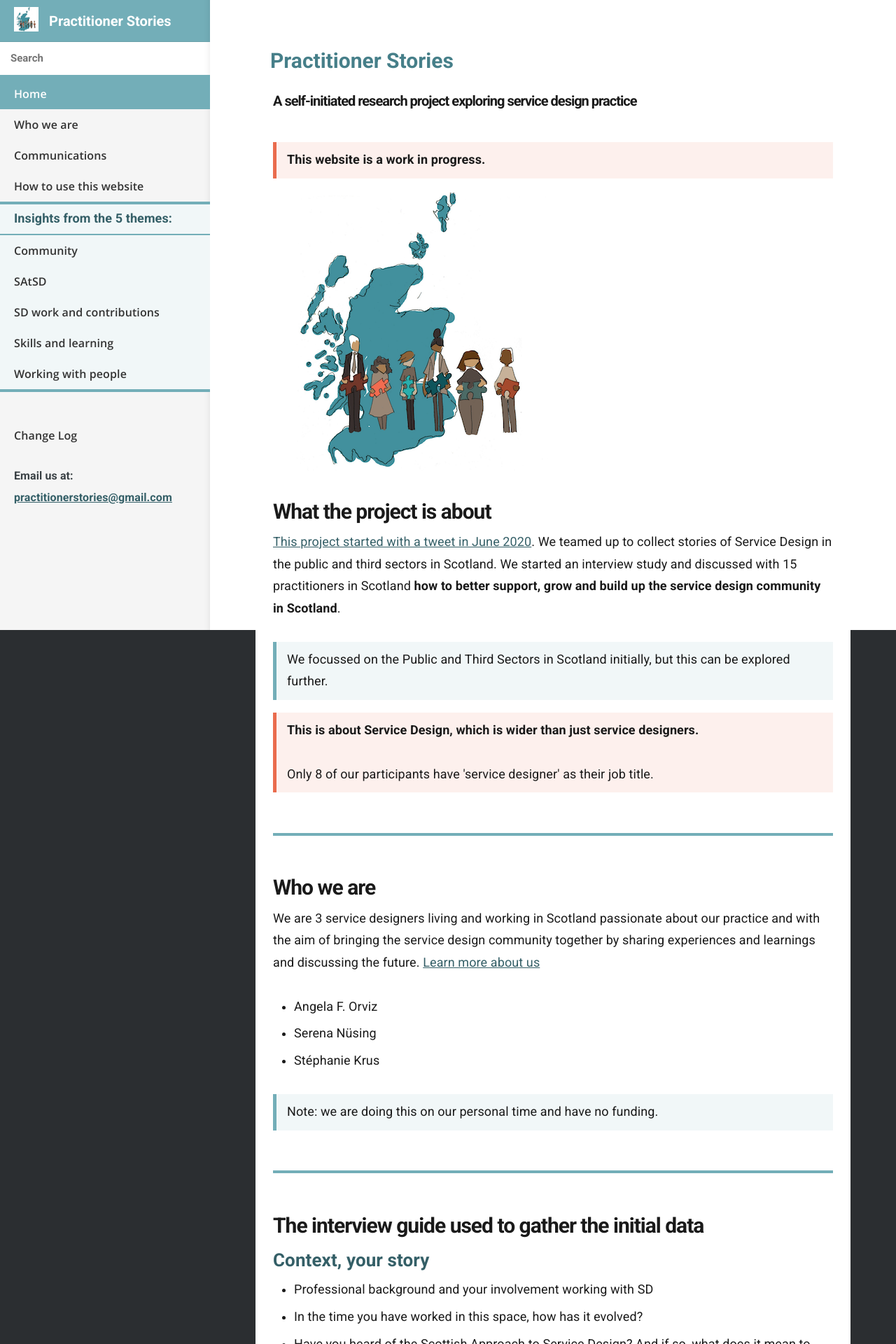
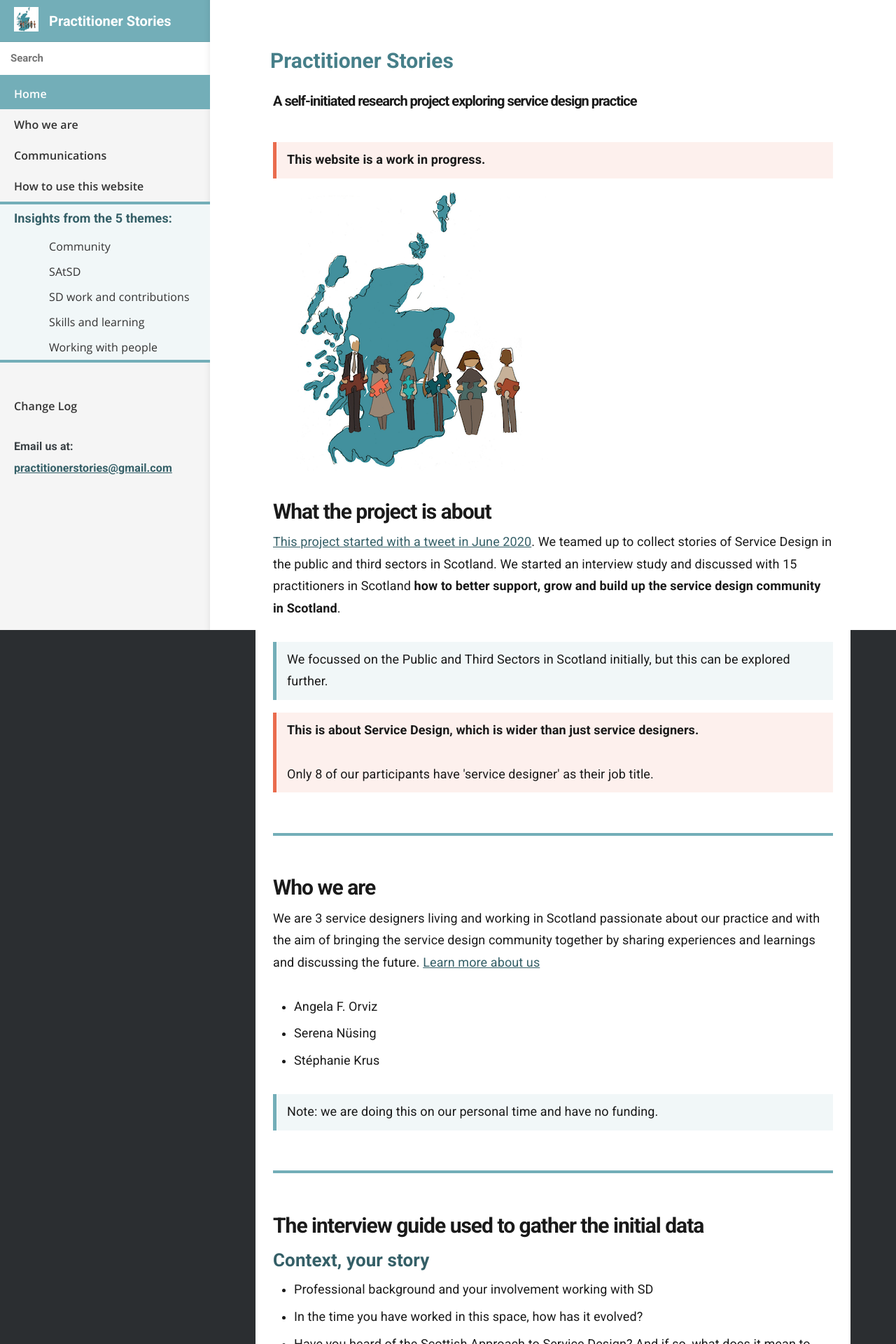
Before and after one commit to stephanie-K/practitioner-stories, a Jekyll site: the page built from index.md, in a window 1280 px wide. Shown: the top 1920 px of the page at 70% size. Built offline with Jekyll 4.4.1, drawn with Linux system fonts in a browser that asks for light colours.

Commit message:
improve display in menu

```diff
--- a/_layouts/default.html
+++ b/_layouts/default.html
@@ -60,15 +60,14 @@
 							margin-bottom: 0;
 							background-color: #f1f7f8;
 							color: #345f67;
-							border-bottom: solid 2px#73aeb8;
 							padding: 0.5rem 2rem">
 							<strong>Insights from the 5 themes:</strong>
 				</p>
 
-				<ul style="background-color: #f1f7f8;">
+				<ul style="background-color: #f1f7f8; padding-left: 3rem">
 				{% assign grouped = site.docs | group_by: 'category' %}
 				{% for group in grouped %}
-					<li class="nav-item top-level">
+					<li class="nav-item">
 						{% assign items = group.items | sort: 'order' %}
 						<a href="{{ site.baseurl }}{{ items.first.url }}">{{ group.name }}</a>
 					</li>
```
